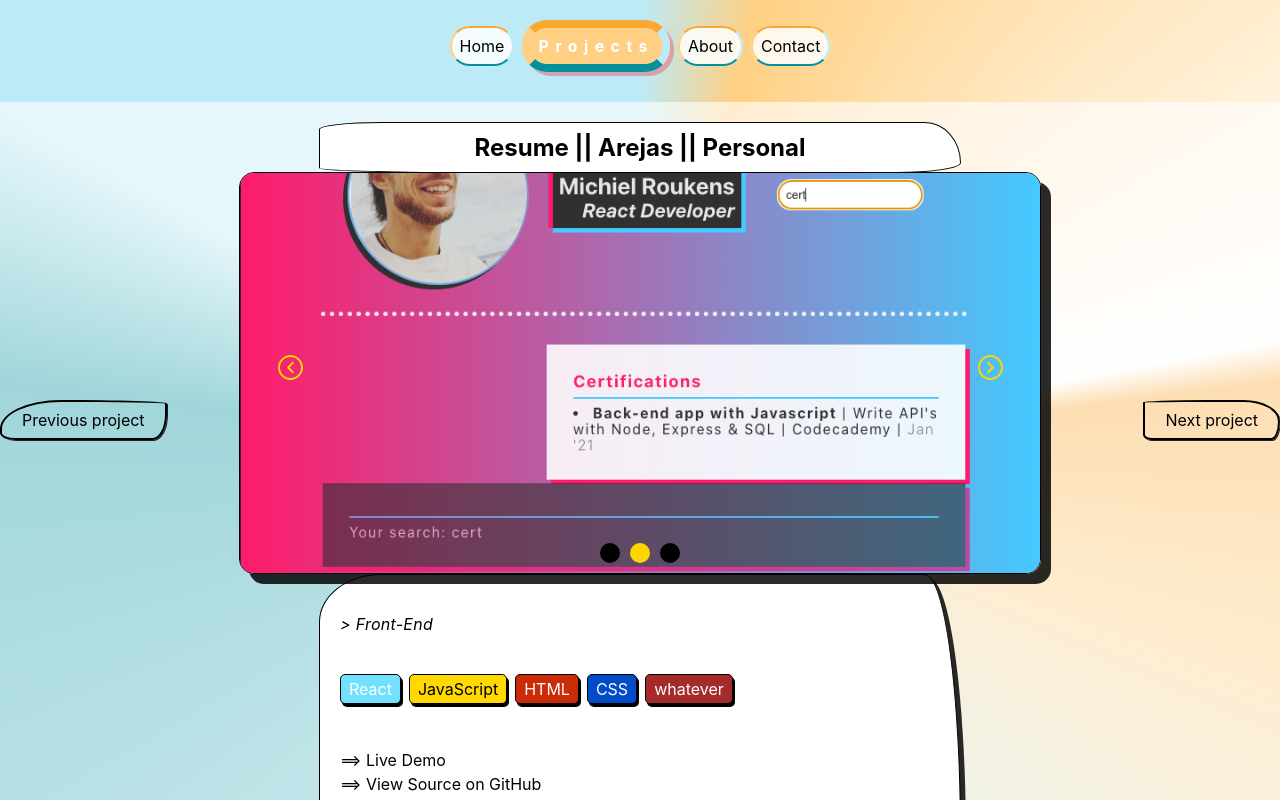
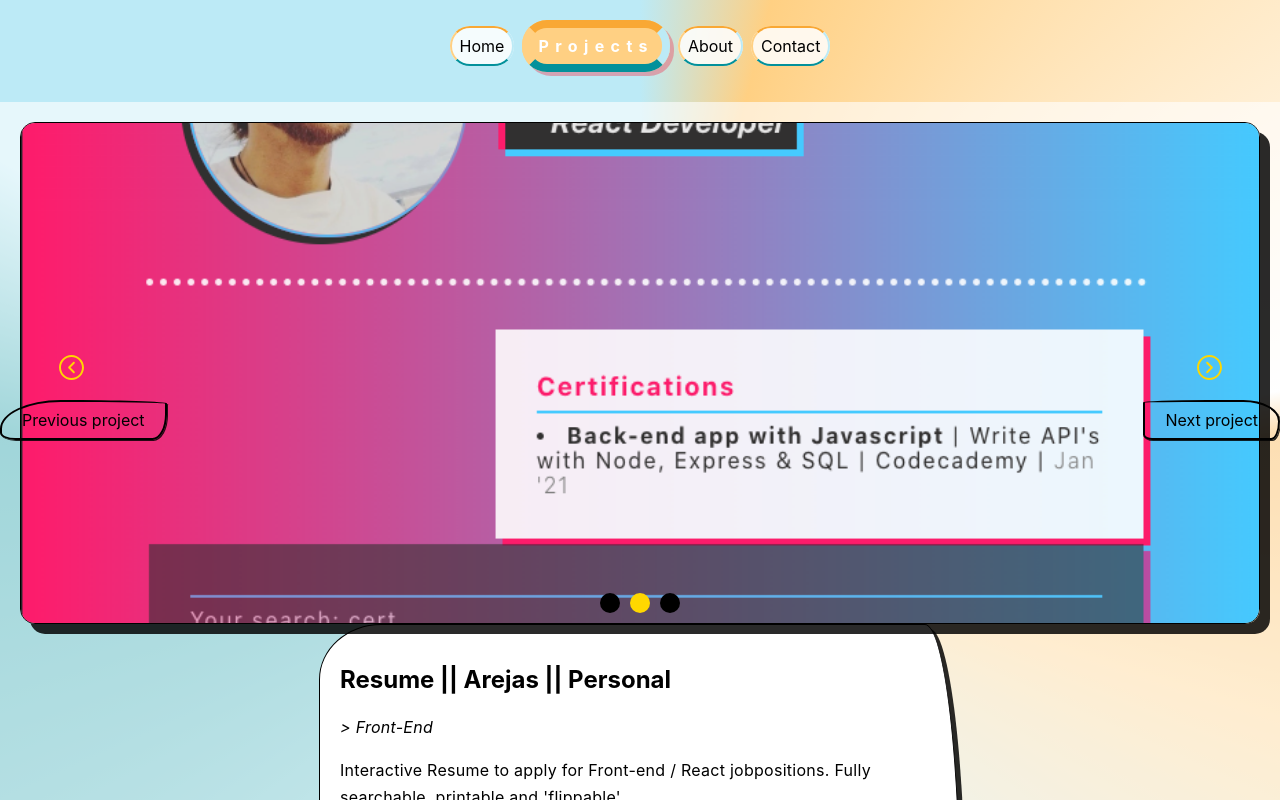
Before and after one commit to arejasverduras/portfolio, a React (Create React App) app: page /projects/1 in a window 1280 px wide. Shown: the top 800 px of the page. Built offline with nearby package versions, Linux system fonts and the light colour scheme.

Commit message:
move title below slider, change description order

```diff
--- a/src/App.css
+++ b/src/App.css
@@ -491,23 +491,12 @@ height: 30%;
 }
 
 .projectTitle {
-  background-color: white;
-  max-width: 50%;
-  margin: 0 auto;
-  margin-bottom: -1px;
-  padding: 10px;
-  border: 1px solid black;
-  z-index: 2;
-  text-align: center;
-  border-top-right-radius: 7% 99%;
-  border-bottom-left-radius: 28% 12%;
-  border-bottom-right-radius: 12.5% 25%;
-  border-top-left-radius: 12% 18%;
+ /* projectTitle styles go here */
 }
 
 .imageSlider {
-max-width: 800px;
-height: 400px;
+max-width: 1257px;
+height: 500px;
 margin: 0 auto;
 position: relative;
 overflow: hidden;
--- a/src/components/Project/Project.js
+++ b/src/components/Project/Project.js
@@ -32,22 +32,20 @@ export const Project = () =>{
     return (
         <div className="Project">
         <article className='projectContainer'>
-            <h1 className="projectTitle">{name} || {client} || {type} </h1>
             <ImageSlider images={images}/>
             <div className="projectContent">
+            <h1 className="projectTitle">{name} || {client} || {type} </h1>
                     <p className={catLabels(cat)}>{cat}</p>
+                    <p className="projectDescription">{description}</p>
+                    <ul className="projectLinks">
+                        <li><a href={demoLink} target="blank">Live Demo</a></li>
+                        <li><a href={sourceLink} target="blank">View Source on GitHub</a></li>
+                    </ul>
                     <ul className="projectTileTech">
                          {tech.map((tech, index) => (
                             <li key={index} className={techLabels(tech)}>{tech}</li>
                         ))}
                     </ul>
-                    <ul className="projectLinks">
-                        <li><a href={demoLink} target="blank">Live Demo</a></li>
-                        <li><a href={sourceLink} target="blank">View Source on GitHub</a></li>
-                    </ul>
-                    <p className="projectDescription">{description}</p>
-
-
             </div>
 
         </article>
```
